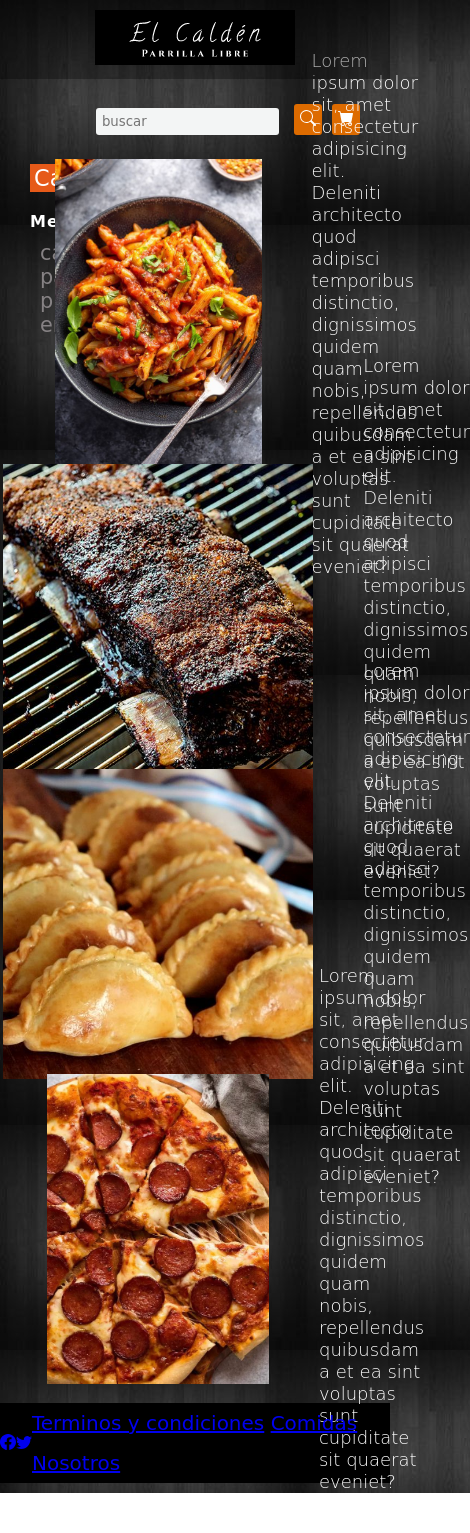
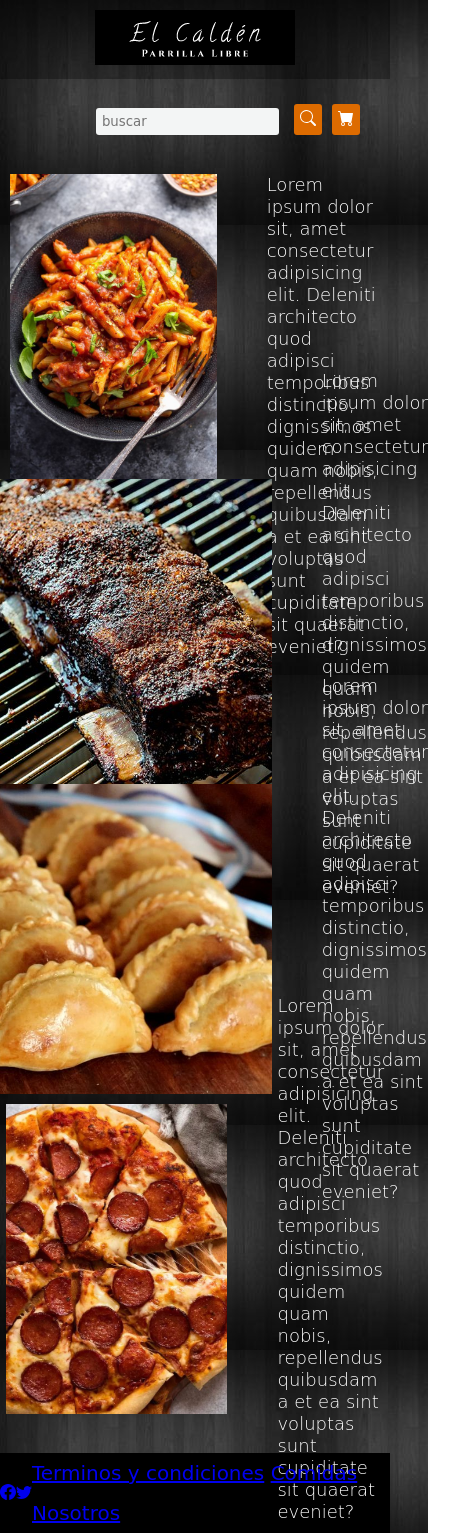
Before and after one commit to AgustinAlvarez04/Entrega-Final-Desarrollo-Web-Agustin-Alvarez, a plain HTML site: page pages/menu.html in a window 390 px wide. Shown: the whole page, 470 px wide, since content can reach past the window. Before the commit the page ends 1493 px from the top, so only its background shows below. Drawn offline with Linux system fonts and the light colour scheme; a web font is replaced by a local one.

Commit message:
Boton Hambur roto

```diff
--- a/css/styles.css
+++ b/css/styles.css
@@ -198,8 +198,8 @@ footer{
        grid-area: uno;
        display: flex;
        flex-direction: row;
-       align-items: center;
        justify-content: center;
+
     }
 
     .menu .plato1 p{
@@ -224,6 +224,7 @@ footer{
         flex-direction: row;
         align-items: center;
         justify-content: center;
+        padding-top: 30px;
     }
 
     .menu .plato3{
@@ -232,6 +233,7 @@ footer{
        flex-direction: row;
        align-items: center;
        justify-content: center;
+       padding-top: 50px;
     }
 
     .menu .plato4{
@@ -240,11 +242,16 @@ footer{
        flex-direction: row;
        align-items: center;
        justify-content: center;
+       padding-top: 70px;
     }
 
     .menu section{
         border-radius: 10px;
     }
+
+.footer-menu{
+    margin-top: 40px;
+}
 
 .header--img{
     display: grid;
@@ -282,8 +289,8 @@ footer{
 @media (width < 768px){
     .contacto-grid{
         display: grid;
-        grid-template-columns: 1;
-        grid-template-rows: 4;
+        grid-template-columns: 1fr;
+        grid-template-rows: 4fr;
         grid-template-areas:
         "nav"
         "header"
@@ -424,4 +431,79 @@ footer{
         line-height: 22px;
         line-height: 2;
     }
+    .menu{
+        display: grid;
+        grid-template-columns:20% repeat(2,1fr);
+        grid-template-rows: 80px repeat(4,300px);
+        gap: 5px;
+        grid-template-areas:
+        "botones botones botones"
+        "uno uno uno"
+        "dos dos dos"
+        "tres tres tres"
+        "cuatro cuatro cuatro";
+    }
+        .menu .botones-menu{
+            grid-area: botones;
+        }
+
+        .menu .section-menu{
+            display: none;
+        }
+
+        .menu .plato1{
+           grid-area: uno;
+           display: flex;
+           flex-direction: row;
+           margin: 10px;
+           padding-bottom: 30px;
+        }
+
+        .menu .plato1 p{
+            width: 50%;
+            margin-left: 50px;
+        }
+        .menu .plato2 p{
+            width: 50%;
+            margin-left: 50px;
+        }
+        .menu .plato3 p{
+            width: 50%;
+            margin-left: 50px;
+        }
+        .menu .plato4 p{
+            width: 50%;
+            margin-left: 50px;
+        }
+        .menu .plato2{
+            grid-area: dos;
+            display: flex;
+            flex-direction: row;
+            margin: 10px;
+
+        }
+
+        .menu .plato3{
+           grid-area: tres;
+           display: flex;
+           flex-direction: row;
+           margin: 10px;
+           padding-top: 30px;
+        }
+
+        .menu .plato4{
+           grid-area: cuatro;
+           display: flex;
+           flex-direction: row;
+           margin: 10px;
+           padding-top: 60px;
+        }
+
+        .menu section{
+            border-radius: 10px;
+        }
+
+    .footer-menu{
+        margin-top: 50px;
+    }
 }
--- a/pages/menu.html
+++ b/pages/menu.html
@@ -86,7 +86,7 @@
         </section>
             <br>
     </main>
-    <footer>
+    <footer class="footer-menu">
         <a href="https://www.instagram.com" target="_blank" class="bi bi-facebook"></i>
             <svg xmlns="http://www.w3.org/2000/svg" width="16" height="16" fill="currentColor" class="bi bi-facebook" viewBox="0 0 16 16">
                 <path d="M16 8.049c0-4.446-3.582-8.05-8-8.05C3.58 0-.002 3.603-.002 8.05c0 4.017 2.926 7.347 6.75 7.951v-5.625h-2.03V8.05H6.75V6.275c0-2.017 1.195-3.131 3.022-3.131.876 0 1.791.157 1.791.157v1.98h-1.009c-.993 0-1.303.621-1.303 1.258v1.51h2.218l-.354 2.326H9.25V16c3.824-.604 6.75-3.934 6.75-7.951z"/>
--- a/pages/ubicacion.html
+++ b/pages/ubicacion.html
@@ -6,27 +6,35 @@
     <meta name="viewport" content="width=device-width, initial-scale=1.0">
     <title>El Calden - Ubicacion</title>
     <link rel="shortcut icon" href="favicon.ico" type="image/x-icon">
+    <link href="https://cdn.jsdelivr.net/npm/bootstrap@5.3.0-alpha2/dist/css/bootstrap.min.css" rel="stylesheet" integrity="sha384-aFq/bzH65dt+w6FI2ooMVUpc+21e0SRygnTpmBvdBgSdnuTN7QbdgL+OapgHtvPp" crossorigin="anonymous">
     <link rel="stylesheet" href="../css/styles.css">
 </head>
 <body>
-    <nav>
-        <a href="../index.html" id="logo">
+    <nav class="navbar navbar-expand-lg botonera sticky-top">
+        <div class="container-fluid">
+            <a class="navbar-brand" href="../index.html" id="logo">
                 <img src="../img/logo.png"" alt="Logo de Elcalden" width="200px" height="200px">
             </a>
-        <ul>
-            <li>
-                <a href="contacto.html">Contacto</a>
+            <button class="navbar-toggler" type="button" data-bs-toggle="collapse" data-bs-target="#navbarSupportedContent" aria-controls="navbarSupportedContent" aria-expanded="false" aria-label="Toggle navigation">
+                <span class="navbar-toggler-icon"></span>
+            </button>
+            <div class="collapse navbar-collapse" id="navbarSupportedContent">
+                <ul class="navbar-nav ms-auto mb-2 mb-lg-0">
+                    <li class="nav-item">
+                        <a class="nav-link" href="contacto.html">Contacto</a>
                     </li>
-            <li>
-                <a href="menu.html">Menu</a>
+                    <li class="nav-item">
+                        <a class="nav-link" href="menu.html">Menu</a>
                     </li>
-            <li>
-                <a href="quienes_somos.html">¿Quienes Somos?</a>
+                    <li class="nav-item">
+                        <a class="nav-link" href="quienes_somos.html">¿Quienes Somos?</a>
                     </li>
-            <li>
-                <a href="#">¿Donde Encontrarnos?</a>
+                    <li class="nav-item">
+                        <a class="nav-link" href="#">¿Donde Encontrarnos?</a>
                     </li>
                 </ul>
+            </div>
+        </div>
     </nav>
     <header>
         <img src="../img/contenido/lomo_de_cerdo.jpg" alt="lomo de cerdo">
```
Lines whose indentation alone changed are shown as unchanged.
